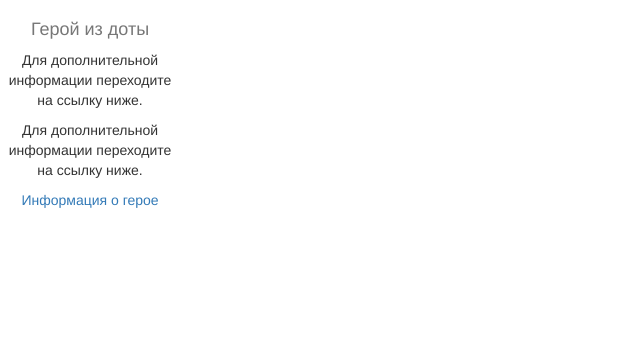
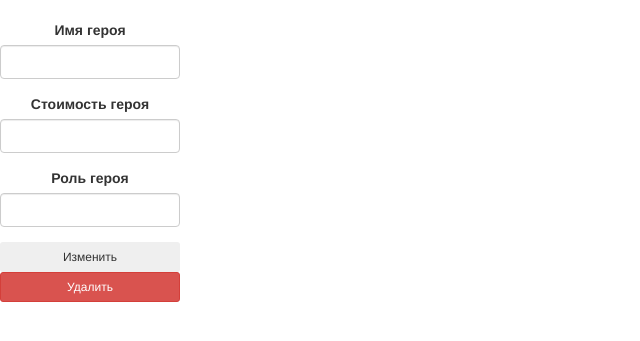
Before and after one commit to sedykhvitaliy/dota-heroes-flask, a Flask app: template app/templates/heroe.html in a window 1280 px wide. Shown: the part 50-391 px from the top of the page, without its empty margins (0-640 px from the left). Run offline with Flask 3, Linux system fonts and the light colour scheme; the template is opened without the code that fills it: values that come from a table or form of the project are taken from there, others are empty; some libraries are stand-ins or nearby versions.

Commit message:
#3 #7 add heroe card

```diff
--- a/app/forms.py
+++ b/app/forms.py
@@ -9,3 +9,8 @@
     role = IntegerField("Роль героя", validators=[InputRequired()])
     email = EmailField("Email", validators=[Email()])
     submit = SubmitField("Добавить")
+
+class HeroeCard(FlaskForm):
+    name = StringField("Имя героя", validators=[InputRequired()])
+    cost = IntegerField("Стоимость героя", validators=[InputRequired()])
+    role = IntegerField("Роль героя", validators=[InputRequired()])
--- a/app/templates/heroe.html
+++ b/app/templates/heroe.html
@@ -1,4 +1,5 @@
 {% extends 'bootstrap/base.html' %}
+{% import "bootstrap/wtf.html" as wtf %}
 
 {% block navbar %}
 {% include "navbar.html" %}
@@ -7,12 +8,13 @@
 {% block content %}
 <div class="card" style="text-align: center; width: 18rem">
     <div class="card-body">
-        <h3 class="card-title">{{ heroe.name }}</h3>
-        <h4 class="card-subtitle mb-2 text-muted">Герой из доты</h4>
-        <p class="card-text">{{ stats.hp }}</p>
-        <p class="card-text">Для дополнительной информации переходите на ссылку ниже.</p>
-        <p class="card-text">Для дополнительной информации переходите на ссылку ниже.</p>
-        <a href="#" class="card-link">Информация о герое</a>
+        {{ wtf.quick_form(form, button_map={'submit_button': 'success'}) }}
+        <form method="POST" action="{{ url_for('heroe_edit', id_heroes=heroe.id_heroes|int) }}">
+            <input type="submit" class="btn btn-secondary btn-block btn-sm" value="Изменить">
+        </form>
+        <form method="POST" action="{{ url_for('heroe_delete', id_heroes=heroe.id_heroes|int) }}">
+            <input type="submit" class="btn btn-danger btn-block btn-sm" value="Удалить">
+        </form>
     </div>
 </div>
 {% endblock %}
--- /dev/null
+++ b/flask_debug.py
@@ -0,0 +1,4 @@
+from flask.cli import main
+
+if __name__ == '__main__':
+    main()
```
Also changed, not shown: app/routes.py (+13 -20 lines), 1 other file.
